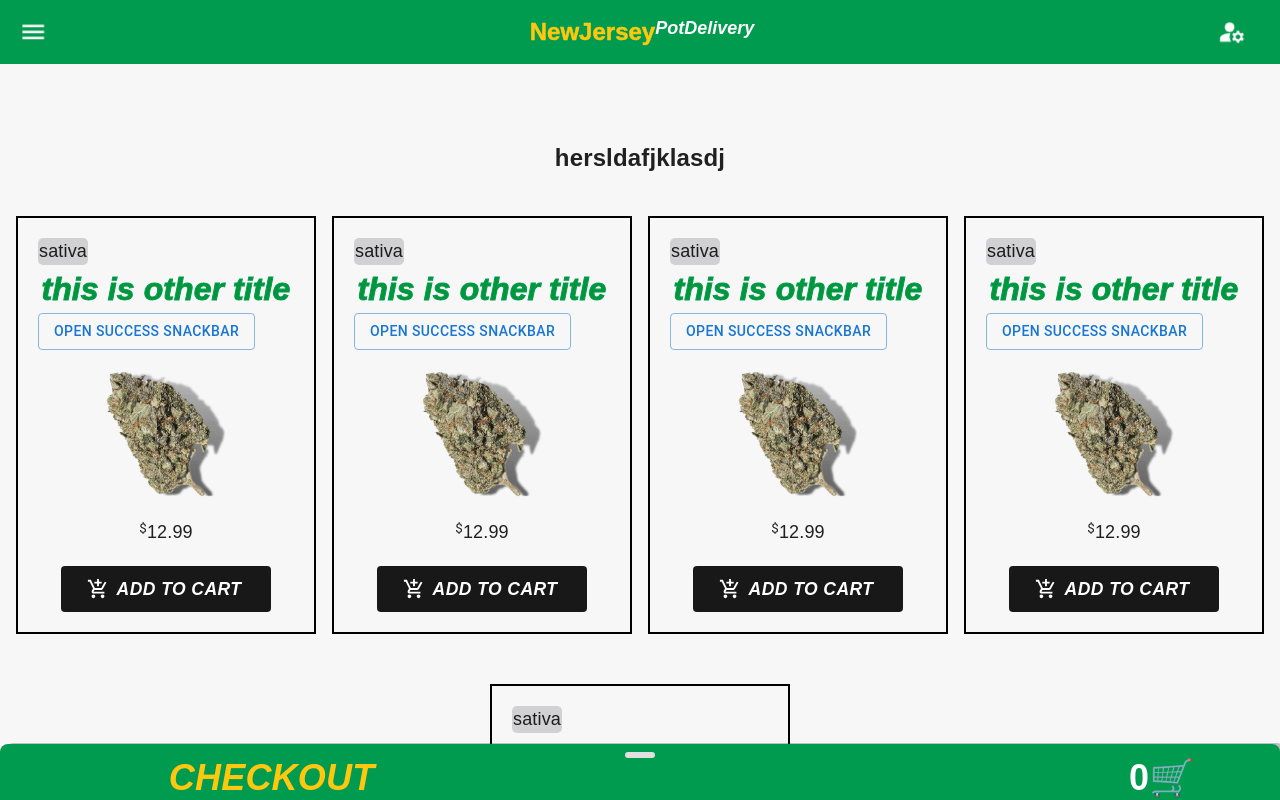
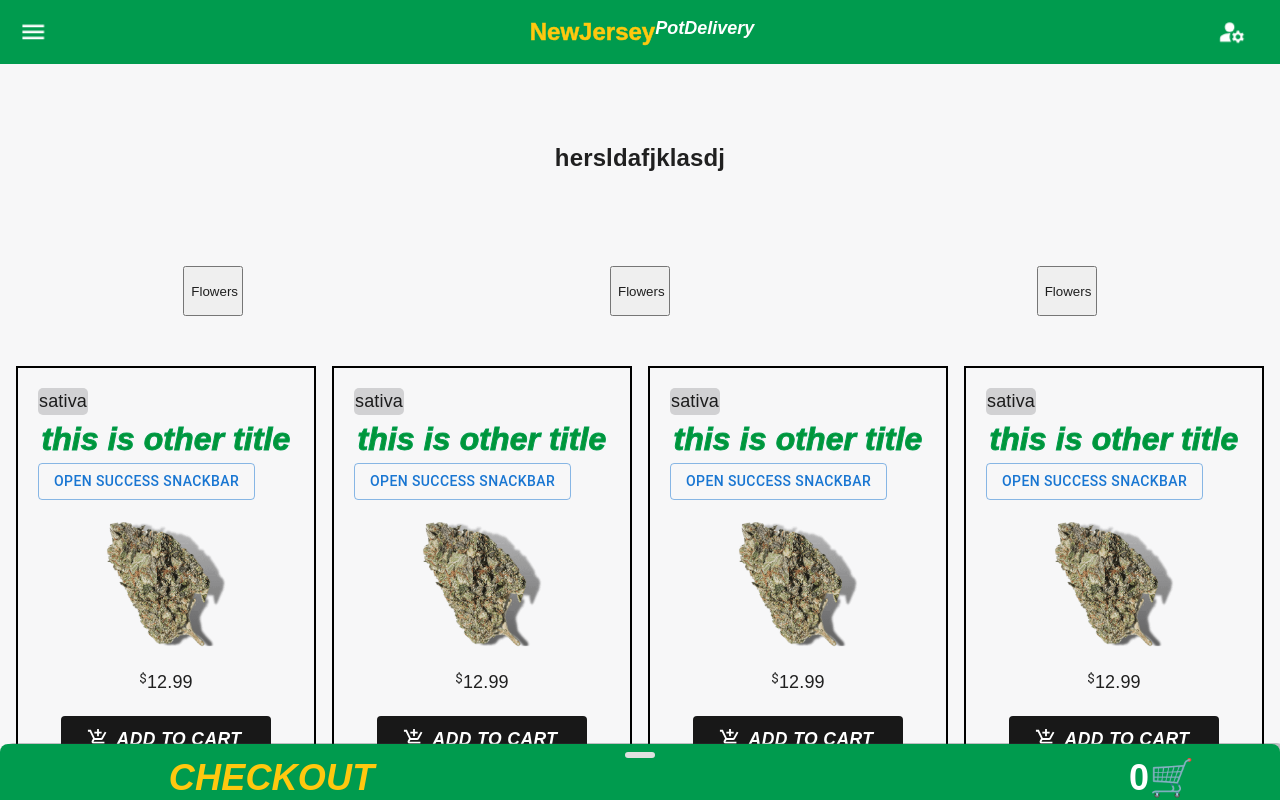
Before and after one commit to BigTsoprano/new-jersey-pd, a React (Create React App) app: page /all-products in a window 1280 px wide. Shown: the top 800 px of the page. Built offline with nearby package versions, Linux system fonts and the light colour scheme; a web font is replaced by a local one.

Commit message:
git stash

```diff
--- a/src/pages/AllProducts.js
+++ b/src/pages/AllProducts.js
@@ -29,7 +29,24 @@ function AllProducts() {
            <h1 style={{textAlign:'center', padding:'40px'}}>
             hersldafjklasdj
             </h1>
-            <div style={{display:'flex', justifyContent:'space-evenly', flexWrap:'wrap', }}>
+            <div style={{display:'flex', justifyContent:'space-around'}}>
+            <div style={{height:'100px', padding:'50px'}}>
+              <button style={{height:'50px', width:'60px'}}>
+Flowers
+              </button>
+            </div>
+            <div style={{height:'100px', padding:'50px'}}>
+              <button style={{height:'50px', width:'60px'}}>
+Flowers
+              </button>
+            </div>
+            <div style={{height:'100px', padding:'50px'}}>
+              <button style={{height:'50px', width:'60px'}}>
+Flowers
+              </button>
+            </div>
+            </div>
+            <div style={{paddingTop:'50px',display:'flex', justifyContent:'space-evenly', flexWrap:'wrap', }}>
               <div className='products-box' style={{height:'auto', width:'300px'}}>
             <Pricebox
             name='this is other title'
```
